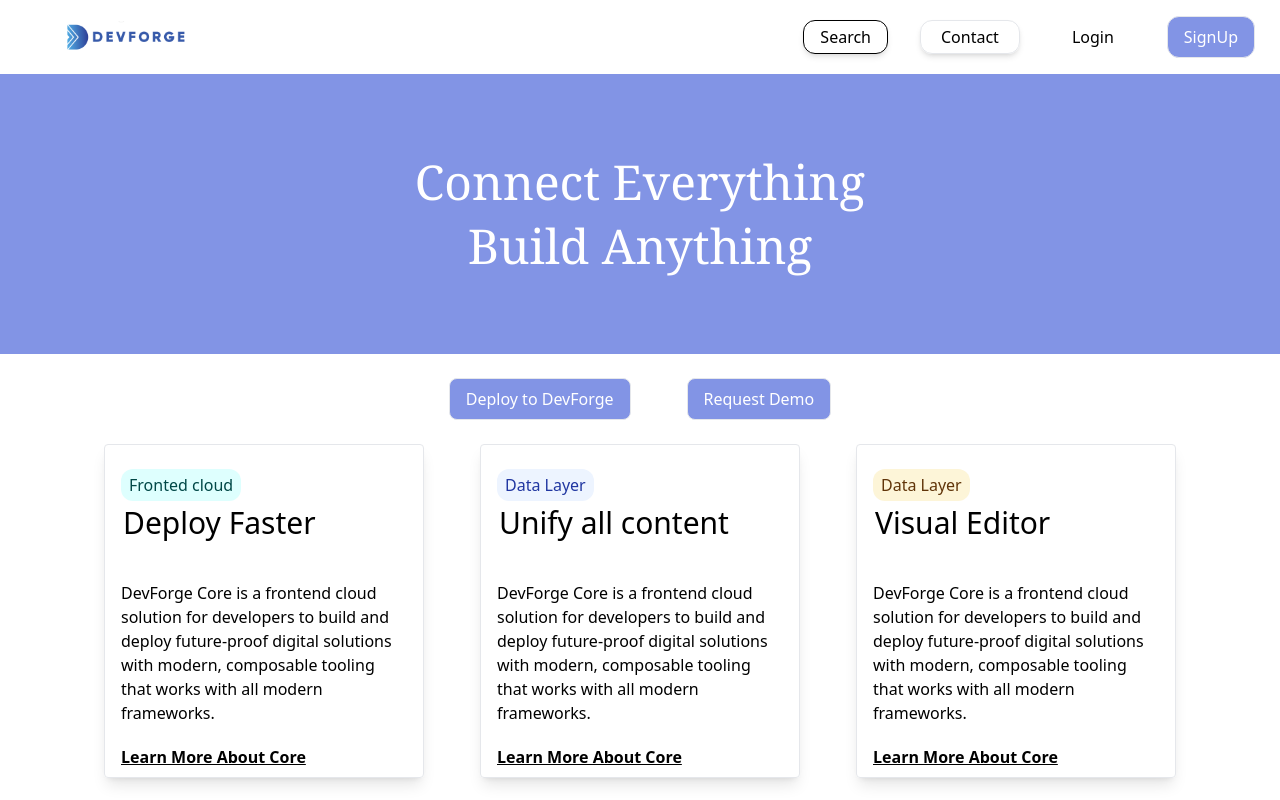
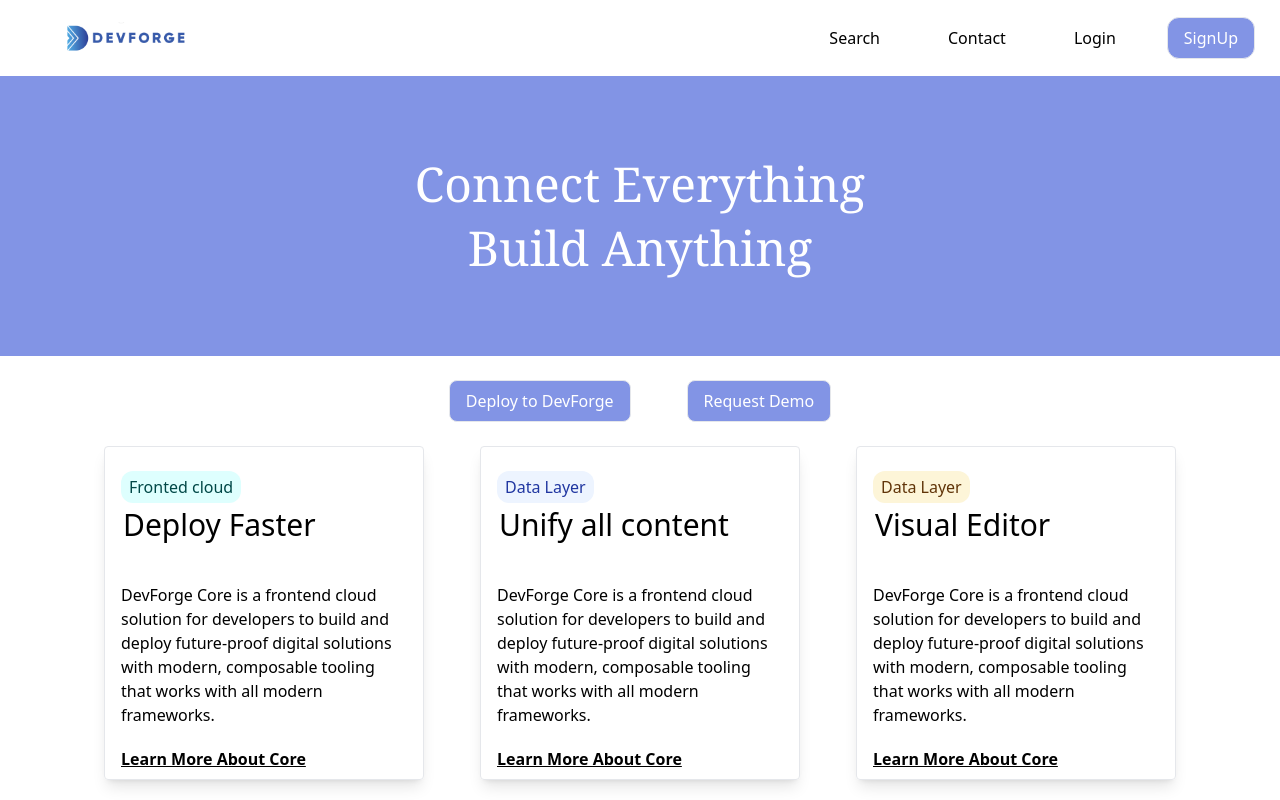
Before and after one commit to Prince5653/devforge-frontend, a React (Create React App) app: page / in a window 1280 px wide. Built offline with nearby package versions, Linux system fonts and the light colour scheme.

Commit message:
Minor bux fixes in login and signup

```diff
--- a/src/Common/Header.js
+++ b/src/Common/Header.js
@@ -10,14 +10,14 @@ const Header = () => {
 
         <div class="flex space-x-4 ">
           <ul class="flex space-x-8 items-center">
-            <li class="relative cursor-pointer transition-all duration-200 group rounded-xl shadow-md py-1 px-4 border-black border hover:shadow-2xl">
+            <li class="px-4 py-2 text-black  border-2 border-transparent rounded-lg  hover:border-blue-700 ">
               <search>Search</search>
             </li>
-            <li class="cursor-pointer py-1 px-5 rounded-xl shadow-md border hover:shadow-2xl transition-all duration-200 ">
+            <li class="px-4 py-2 text-black  border-2 border-transparent rounded-lg   hover:border-blue-700  ">
               Contact
             </li>
-            <li>
-              <button class="px-5 py-1 bg-white text-black  rounded-xl  hover:shadow-2xl transition-all duration-200 hover:border-1 hover:border-[#8294E5]">
+            <li className=" border-emerald-500">
+              <button class="px-4 py-2 text-black  border-2 border-transparent rounded-lg   hover:border-blue-700 ">
                 <Link to="/login">Login</Link>
               </button>
             </li>
--- a/src/pages/Login.js
+++ b/src/pages/Login.js
@@ -2,13 +2,10 @@ import React from "react";
 import { Link } from "react-router-dom";
 
 const Login = () => {
-
-  // const navigate = useNavigate();
-
   return (
     <div className="flex items-center justify-center h-screen bg-gray-100">
-      <div className="bg-white p-6 shadow-lg rounded-lg w-96">
-        <h2 className="text-2xl font-semibold text-center mb-4">Login</h2>
+      <div className="bg-white p-6 shadow-lg rounded-lg w-96 flex flex-col items-center ">
+        <h2 className="text-2xl font-semibold  mb-4">Login</h2>
         <form className="space-y-4">
           <input
             type="text"
@@ -32,8 +29,7 @@ const Login = () => {
         <p className="text-center my-4 text-gray-500">OR</p>
         <Link
           to="/signup"
-          className="w-full py-2 text-blue-600 border border-blue-600 rounded hover:bg-blue-50"
-          // onClick={() => navigate("/signup")}
+          className="w-full py-2 text-center text-blue-600 border border-blue-600 rounded hover:bg-blue-50"
         >
           Sign Up Instead
         </Link>
--- a/src/pages/SignUp.js
+++ b/src/pages/SignUp.js
@@ -4,7 +4,7 @@ import { Link } from "react-router-dom";
 const SignUp = () => {
   return (
     <div className="flex items-center justify-center h-screen bg-gray-100">
-      <div className="bg-white p-6 shadow-lg rounded-lg w-96">
+      <div className="bg-white p-6 shadow-lg rounded-lg w-96 flex flex-col items-center ">
         <h2 className="text-2xl font-semibold text-center mb-4">Sign Up</h2>
         <form className="space-y-4">
           <div className="relative flex justify-center mb-4">
@@ -53,7 +53,7 @@ const SignUp = () => {
         <p className="text-center my-4 text-gray-500">OR</p>
         <Link
           to="/login"
-          className="w-full py-2 text-blue-600 border border-blue-600 rounded hover:bg-blue-50"
+          className="w-full py-2 text-center text-blue-600 border border-blue-600 rounded hover:bg-blue-50"
         >
           Login Instead
         </Link>
```
